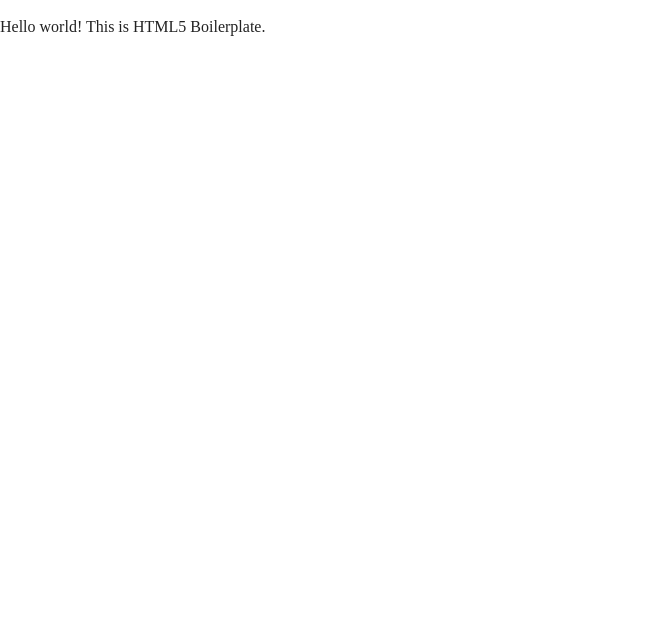
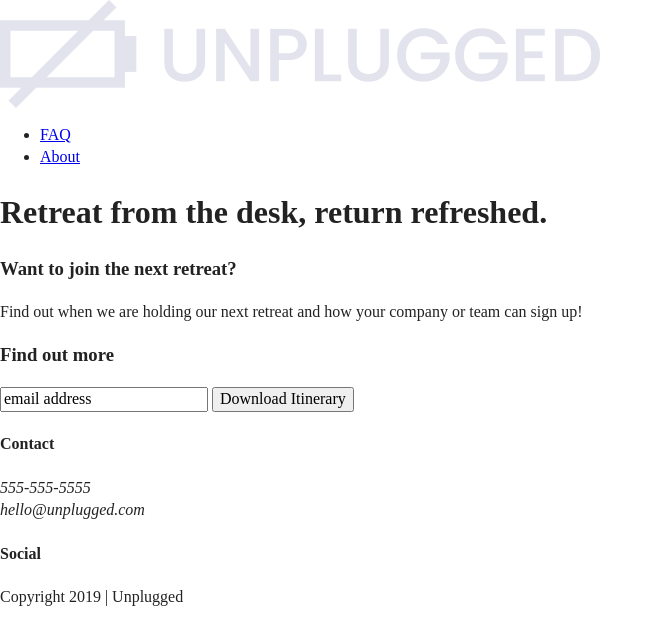
Before and after one commit to lindseydortch/206-unplugged-retreat, a plain HTML site: page index.html in a window 1280 px wide. Shown: the whole page, without its empty margins (0-663 px from the left). Drawn offline with nearby package versions, Linux system fonts and the light colour scheme.

Commit message:
added html content

```diff
--- a/index.html
+++ b/index.html
@@ -3,7 +3,7 @@
 
   <head>
     <meta charset="utf-8">
-  <title></title>
+    <title>Unplugged Retreat</title>
     <meta name="description" content="">
     <meta name="viewport" content="width=device-width, initial-scale=1">
 
@@ -23,7 +23,61 @@
     <![endif]-->
 
     <!-- Add your site or application content here -->
-  <p>Hello world! This is HTML5 Boilerplate.</p>
+    <header>
+      <div class="content-wrapper">
+        <a href="#"><img src="img/unpluggedlogo.png" alt="unplugged logo"></a>
+        <div class="header-divider"></div>
+        <nav>
+          <ul>
+            <li><a href="faq/index.html" target="_blank">FAQ</a></li>
+            <li><a href="about/index.html" target="_blank">About</a></li>
+          </ul>
+        </nav>
+    </header>
+
+    <main>
+      <section>
+        <h1> Retreat from the desk, return refreshed. </h1>
+      </section>
+      <aside>
+        <div class="content-wrapper">
+          <div class="form-description">
+            <h3> Want to join the next retreat? </h3>
+            <p> Find out when we are holding our next retreat and how your company or team can sign up!</p>
+          </div>
+          <div class="form">
+            <h3> Find out more </h3>
+            <input type="text" name="name" value="email address">
+            <input type="button" value="Download Itinerary">
+          </div>
+        </div>
+      </aside>
+    </main> <!-- main wrapper -->
+    <footer>
+      <div class="content-wrapper">
+        <div class="footer-content">
+          <h4> Contact </h4>
+          <address class="contact">
+            <p> 555-555-5555 <br> hello&#64;unplugged.com </p>
+          </address>
+          <div class="social">
+            <h4> Social </h4>
+              <div class="social-icons">
+                  <p><a href="https://www.facebook.com" target="_blank"></a></p>
+                  <p><a href="https://www.twitter.com" target="_blank"></a></p>
+                  <p><a href="https://www.instagram.com" target="_blank"></a></p>
+              </div>
+          </div>
+        </div>
+      </div>
+      <div class="copyright">
+        <p> Copyright 2019 | Unplugged </p>
+      </div>
+    </footer>
+
+
+
+
     <script src="js/vendor/modernizr-3.8.0.min.js"></script>
     <script src="https://code.jquery.com/jquery-3.4.1.min.js" integrity="sha256-CSXorXvZcTkaix6Yvo6HppcZGetbYMGWSFlBw8HfCJo=" crossorigin="anonymous"></script>
     <script>window.jQuery || document.write('<script src="js/vendor/jquery-3.4.1.min.js"><\/script>')</script>
```
Also changed, not shown: about/index.html (+40 -1 lines), faqs/index.html (+38 -1 lines). Lines whose indentation alone changed are shown as unchanged.
